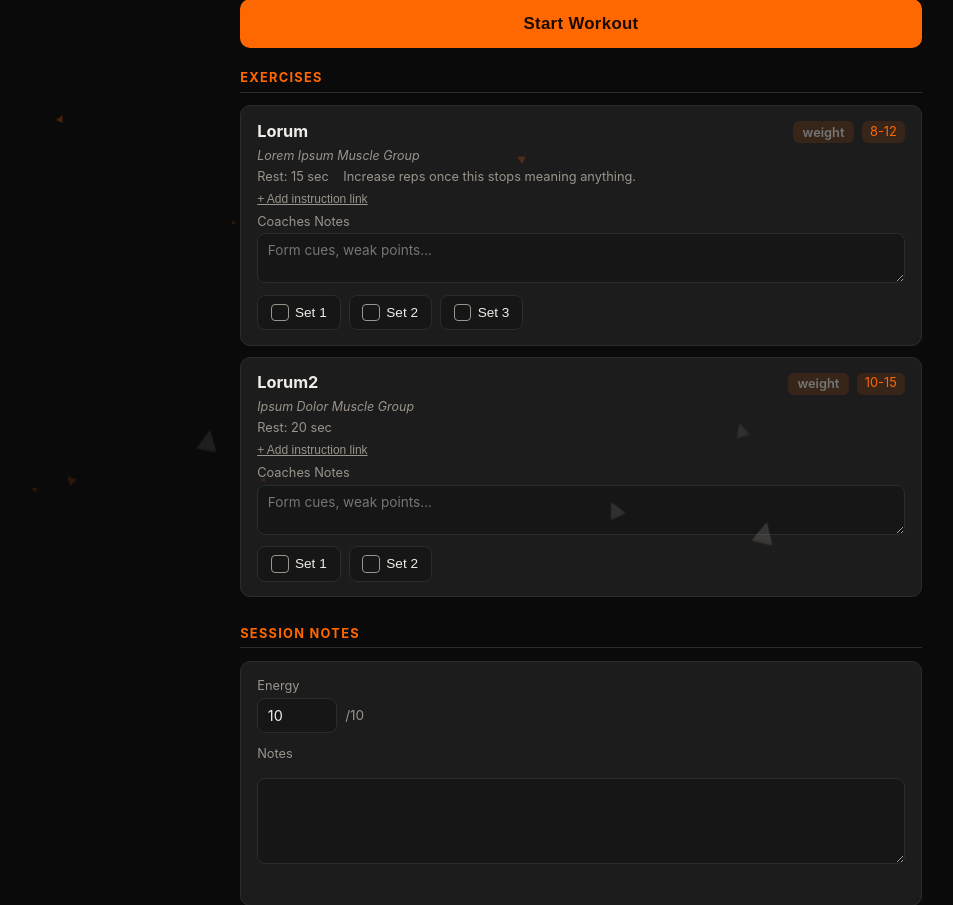
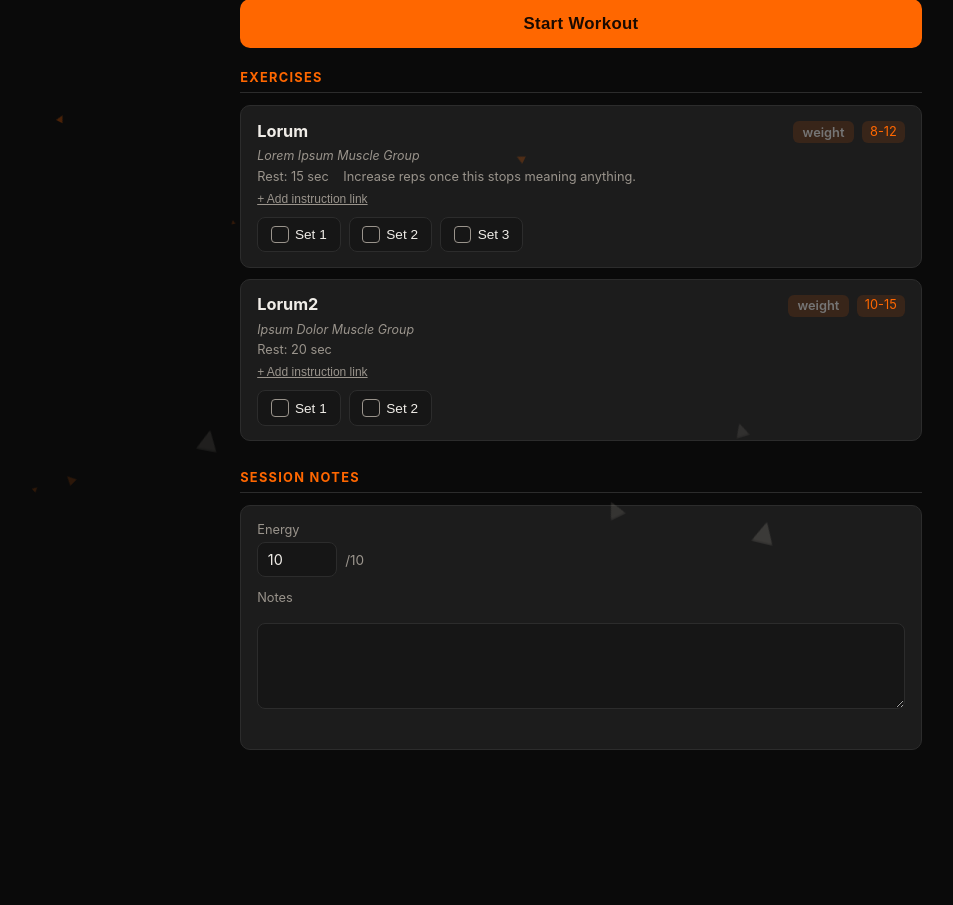
Before and after one commit to PhilMackie/talos, a Flask app: page /routine/debug in a window 1280 px wide. Shown: the part 206-1111 px from the top of the page, without its empty margins (59-1012 px from the left). After the commit the page ends 956 px from the top, so only its background shows below. Run offline with Flask 3, Linux system fonts and the light colour scheme.

Commit message:
Simplify Coaches Notes to a read-only italicized quote
Dropped the editable textarea/write-through UI — Phil types notes
directly into the routine .md in Obsidian, so the app just displays
the field's value when non-empty instead of exposing it as an input.

Co-Authored-By: Claude Sonnet 5 <noreply@anthropic.com>
Claude-Session: https://claude.ai/code/session_01K6JfoFeC8rpoUPJrt47iq2

```diff
--- a/static/style.css
+++ b/static/style.css
@@ -526,8 +526,12 @@ main { max-width: 720px; margin: 0 auto; padding: 1.2rem; }
 
 .notes-textarea { resize: vertical; }
 
-.coaches-notes-row { margin-top: 0.5rem; }
-.coaches-notes-input { resize: vertical; font-size: 0.85rem; }
+.coaches-notes-quote {
+  color: var(--text-dim);
+  font-size: 0.8rem;
+  font-style: italic;
+  margin-top: 0.4rem;
+}
 
 .save-status {
   font-size: 0.75rem;
--- a/templates/routine.html
+++ b/templates/routine.html
@@ -96,13 +96,8 @@
       </div>
       {% endif %}
 
-      {% if ex.coaches_notes_line %}
-      <div class="field-row coaches-notes-row">
-        <label class="field-label" for="field-{{ ex.coaches_notes_line }}">Coaches Notes</label>
-        <textarea class="field-input coaches-notes-input" id="field-{{ ex.coaches_notes_line }}"
-          data-label="Coaches Notes" data-start="{{ ex.coaches_notes_line }}" data-end="{{ ex.coaches_notes_line }}"
-          rows="2" placeholder="Form cues, weak points...">{{ ex.coaches_notes }}</textarea>
-      </div>
+      {% if ex.coaches_notes %}
+      <div class="coaches-notes-quote">&ldquo;{{ ex.coaches_notes }}&rdquo;</div>
       {% endif %}
 
       <div class="set-list">
```
Also changed, not shown: CLAUDE.md (+1 -1 lines).
